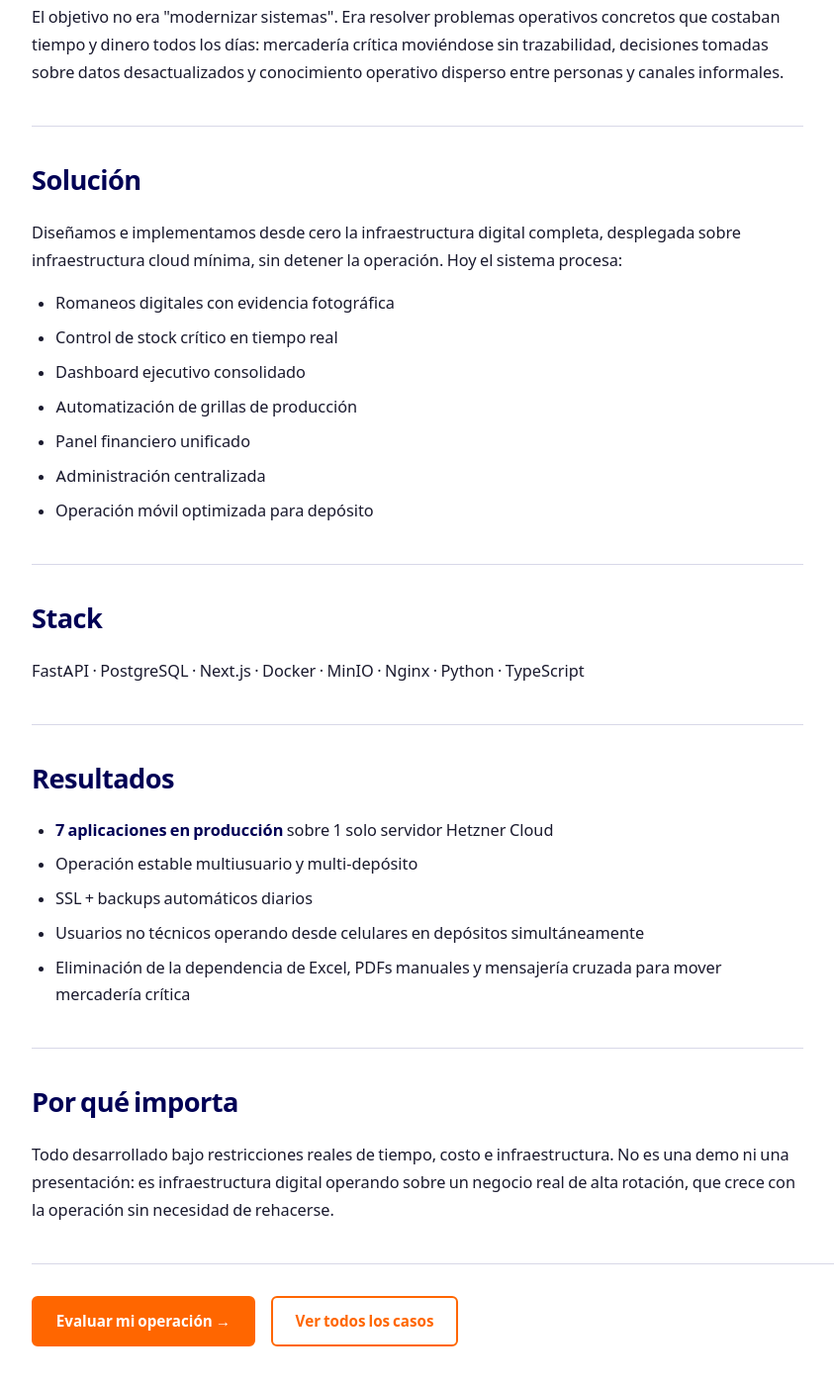
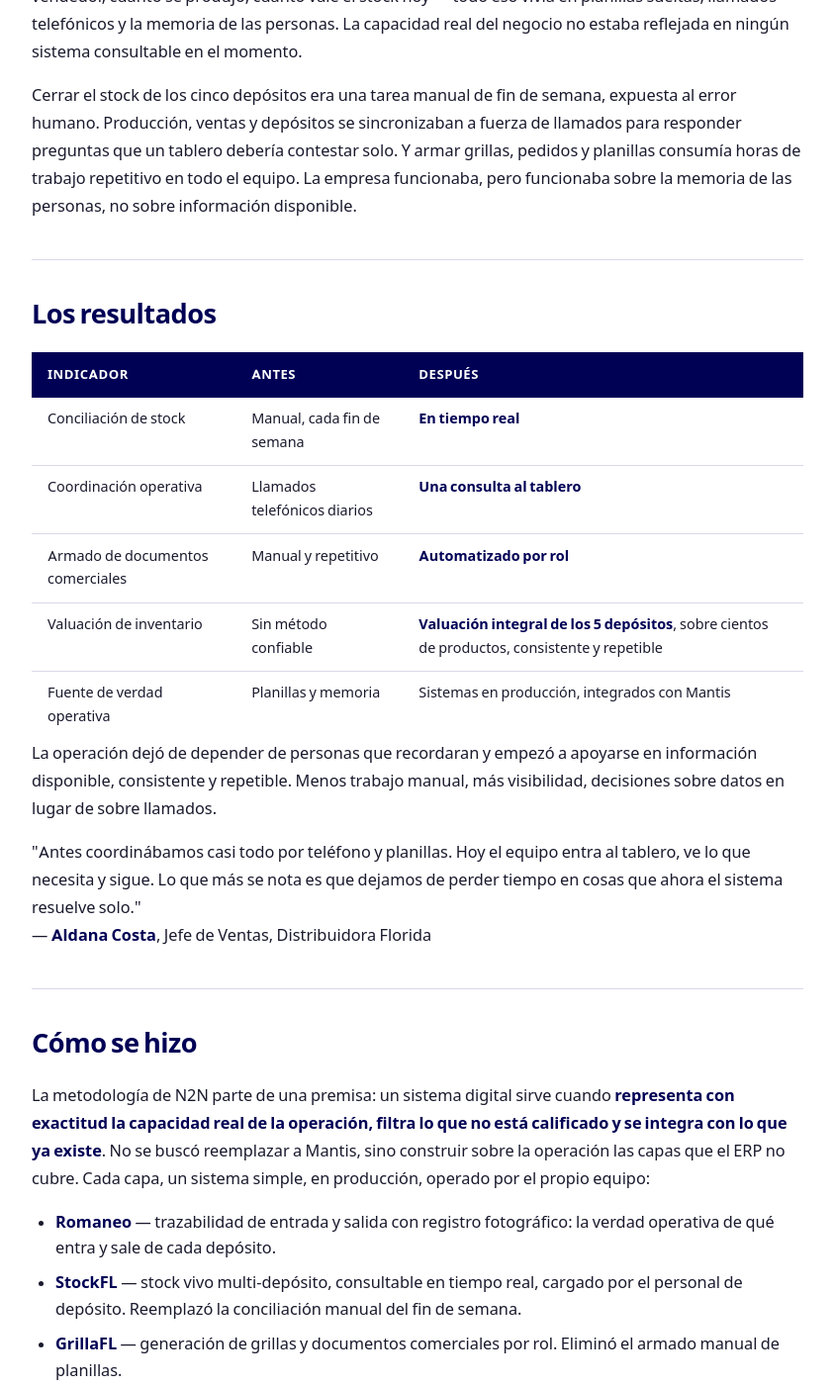
Before and after one commit to testingspecialist/n2n-site, a plain HTML site: page casos/caso-01/index.html in a window 1280 px wide. Shown: the part 1047-2449 px from the top of the page at 99% size, without its empty margins (32-875 px from the left). Drawn offline with Linux system fonts and the light colour scheme.

Commit message:
Reescribe caso-01: nueva narrativa Distribuidora Florida (ecosistema operativo digital)

```diff
--- a/casos/caso-01/index.html
+++ b/casos/caso-01/index.html
@@ -3,32 +3,32 @@
 <head>
 <meta charset="utf-8">
 <meta name="viewport" content="width=device-width,initial-scale=1">
-<title>Caso de Estudio: Reducción de Ruido Comercial en Operaciones Industriales B2B</title>
-<meta name="description" content="Cómo una operación industrial B2B latinoamericana redujo consultas irrelevantes mediante arquitectura de calificación comercial, sin aumentar el presupuesto de marketing.">
+<title>Caso de Estudio: De planillas y llamados a un ecosistema operativo digital</title>
+<meta name="description" content="Cómo Distribuidora Florida pasó de coordinar su operación comercial por teléfono y Excel a un ecosistema operativo digital que representa, filtra y valúa su negocio real, bajo la metodología de Arquitectura Comercial Digital de N2N.">
 <link rel="icon" href="/img/favicon.ico" sizes="any">
 <link rel="icon" href="/img/favicon.svg" type="image/svg+xml">
 <link rel="preload" href="/fonts/Outfit-Variable.woff2" as="font" type="font/woff2" crossorigin>
 <link rel="preload" href="/css/main.css" as="style">
 <link rel="stylesheet" href="/css/main.css">
 <link rel="canonical" href="https://n2n.com.ar/casos/caso-01/">
-<meta property="og:title" content="Caso de Estudio: Reducción de Ruido Comercial en Operaciones Industriales B2B">
-<meta property="og:description" content="Cómo una operación industrial B2B latinoamericana redujo consultas irrelevantes mediante arquitectura de calificación comercial, sin aumentar el presupuesto de marketing.">
+<meta property="og:title" content="Caso de Estudio: De planillas y llamados a un ecosistema operativo digital">
+<meta property="og:description" content="Cómo Distribuidora Florida pasó de coordinar su operación comercial por teléfono y Excel a un ecosistema operativo digital que representa, filtra y valúa su negocio real, bajo la metodología de Arquitectura Comercial Digital de N2N.">
 <meta property="og:url" content="https://n2n.com.ar/casos/caso-01/">
 <meta property="og:type" content="website">
 <meta property="og:image" content="https://n2n.com.ar/img/og-n2n.png">
 <meta name="twitter:card" content="summary_large_image">
-<meta name="twitter:title" content="Caso de Estudio: Reducción de Ruido Comercial en Operaciones Industriales B2B">
-<meta name="twitter:description" content="Cómo una operación industrial B2B latinoamericana redujo consultas irrelevantes mediante arquitectura de calificación comercial, sin aumentar el presupuesto de marketing.">
+<meta name="twitter:title" content="Caso de Estudio: De planillas y llamados a un ecosistema operativo digital">
+<meta name="twitter:description" content="Cómo Distribuidora Florida pasó de coordinar su operación comercial por teléfono y Excel a un ecosistema operativo digital que representa, filtra y valúa su negocio real, bajo la metodología de Arquitectura Comercial Digital de N2N.">
 <meta name="twitter:image" content="https://n2n.com.ar/img/og-n2n.png">
 <script type="application/ld+json">
 {
   "@context": "https://schema.org",
   "@type": "Article",
-  "headline": "Infraestructura Digital Completa para una Distribuidora Mayorista de Carnes",
-  "description": "Cómo Distribuidora Florida SRL pasó de Excel, PDFs y WhatsApp a una plataforma operativa de 7 aplicaciones en producción, sin interrumpir la operación diaria.",
+  "headline": "De planillas y llamados a un ecosistema operativo digital",
+  "description": "Cómo Distribuidora Florida pasó de coordinar su operación comercial por teléfono y Excel a un ecosistema operativo digital que representa, filtra y valúa su negocio real, bajo la metodología de Arquitectura Comercial Digital de N2N.",
   "url": "https://n2n.com.ar/casos/caso-01/",
   "datePublished": "2026-06-11",
-  "dateModified": "2026-06-12",
+  "dateModified": "2026-06-22",
   "author": {
     "@type": "Person",
     "@id": "https://n2n.com.ar/nosotros/#carlos-petit",
@@ -72,40 +72,53 @@
   <div class="container">
     <p class="breadcrumb"><a href="/">Inicio</a><span>›</span><a href="/casos/">Casos</a><span>›</span>Caso 01</p>
     <div class="case-badge">Caso 01</div>
-    <h1 class="hero__h1" id="page-h1">Infraestructura Digital Completa para una Distribuidora Mayorista de Carnes</h1>
-    <p class="hero__lead">Cómo Distribuidora Florida SRL pasó de Excel, PDFs y WhatsApp a una plataforma operativa de 7 aplicaciones en producción, sin interrumpir la operación diaria.</p>
+    <h1 class="hero__h1" id="page-h1">De planillas y llamados a un ecosistema operativo digital</h1>
+    <p class="hero__lead">Cómo Distribuidora Florida pasó de coordinar su operación comercial por teléfono y Excel a un ecosistema operativo digital que representa, filtra y valúa su negocio real — diseñado y operado en producción bajo la metodología de Arquitectura Comercial Digital de N2N.</p>
   </div>
 </section>
 <section class="section bg-white">
   <div class="container">
-    <div class="prose"><h2>Contexto</h2>
-<p><strong>Cliente:</strong> Distribuidora Florida SRL — distribuidora mayorista de carnes con operación multi-depósito y alta rotación diaria en Gran Buenos Aires.<br>
-<strong>Punto de partida:</strong> stock desactualizado, procesos manuales, PDFs armados a mano, trazabilidad débil, información fragmentada entre depósitos y dependencia total de Excel y WhatsApp.</p>
-<h2>El problema real</h2>
-<p>El objetivo no era "modernizar sistemas". Era resolver problemas operativos concretos que costaban tiempo y dinero todos los días: mercadería crítica moviéndose sin trazabilidad, decisiones tomadas sobre datos desactualizados y conocimiento operativo disperso entre personas y canales informales.</p>
-<h2>Solución</h2>
-<p>Diseñamos e implementamos desde cero la infraestructura digital completa, desplegada sobre infraestructura cloud mínima, sin detener la operación. Hoy el sistema procesa:</p>
+    <div class="prose"><p><strong>Cliente:</strong> Distribuidora Florida SRL — mayorista cárnico, 5 depósitos en el Gran Buenos Aires<br>
+<strong>Sector:</strong> Distribución industrial de alimentos (cadena de frío, venta por volumen)<br>
+<strong>Intervención:</strong> Arquitectura Comercial + Plataformas Industriales + Consultoría de Infraestructura<br>
+<strong>Estado:</strong> En producción · primer ciclo completo operando</p>
+<h2>El contexto</h2>
+<p>Distribuidora Florida opera cinco depósitos en el Gran Buenos Aires y vende por volumen a comercios y clientes institucionales. Es una operación industrial clásica: márgenes finos, rotación alta, cadena de frío, y un ERP (Mantis) que sostiene la parte contable pero no la operación comercial del día a día.</p>
+<p>El problema no era de software. Era de <strong>representación</strong>: qué hay en cada depósito, qué pidió cada vendedor, cuánto se produjo, cuánto vale el stock hoy — todo eso vivía en planillas sueltas, llamados telefónicos y la memoria de las personas. La capacidad real del negocio no estaba reflejada en ningún sistema consultable en el momento.</p>
+<p>Cerrar el stock de los cinco depósitos era una tarea manual de fin de semana, expuesta al error humano. Producción, ventas y depósitos se sincronizaban a fuerza de llamados para responder preguntas que un tablero debería contestar solo. Y armar grillas, pedidos y planillas consumía horas de trabajo repetitivo en todo el equipo. La empresa funcionaba, pero funcionaba sobre la memoria de las personas, no sobre información disponible.</p>
+<h2>Los resultados</h2>
+<table>
+<thead>
+<tr><th>Indicador</th><th>Antes</th><th>Después</th></tr>
+</thead>
+<tbody>
+<tr><td>Conciliación de stock</td><td>Manual, cada fin de semana</td><td><strong>En tiempo real</strong></td></tr>
+<tr><td>Coordinación operativa</td><td>Llamados telefónicos diarios</td><td><strong>Una consulta al tablero</strong></td></tr>
+<tr><td>Armado de documentos comerciales</td><td>Manual y repetitivo</td><td><strong>Automatizado por rol</strong></td></tr>
+<tr><td>Valuación de inventario</td><td>Sin método confiable</td><td><strong>Valuación integral de los 5 depósitos</strong>, sobre cientos de productos, consistente y repetible</td></tr>
+<tr><td>Fuente de verdad operativa</td><td>Planillas y memoria</td><td>Sistemas en producción, integrados con Mantis</td></tr>
+</tbody>
+</table>
+<p>La operación dejó de depender de personas que recordaran y empezó a apoyarse en información disponible, consistente y repetible. Menos trabajo manual, más visibilidad, decisiones sobre datos en lugar de sobre llamados.</p>
+<blockquote>
+<p>"Antes coordinábamos casi todo por teléfono y planillas. Hoy el equipo entra al tablero, ve lo que necesita y sigue. Lo que más se nota es que dejamos de perder tiempo en cosas que ahora el sistema resuelve solo."<br>
+— <strong>Aldana Costa</strong>, Jefe de Ventas, Distribuidora Florida</p>
+</blockquote>
+<h2>Cómo se hizo</h2>
+<p>La metodología de N2N parte de una premisa: un sistema digital sirve cuando <strong>representa con exactitud la capacidad real de la operación, filtra lo que no está calificado y se integra con lo que ya existe</strong>. No se buscó reemplazar a Mantis, sino construir sobre la operación las capas que el ERP no cubre. Cada capa, un sistema simple, en producción, operado por el propio equipo:</p>
 <ul>
-<li>Romaneos digitales con evidencia fotográfica</li>
-<li>Control de stock crítico en tiempo real</li>
-<li>Dashboard ejecutivo consolidado</li>
-<li>Automatización de grillas de producción</li>
-<li>Panel financiero unificado</li>
-<li>Administración centralizada</li>
-<li>Operación móvil optimizada para depósito</li>
+<li><strong>Romaneo</strong> — trazabilidad de entrada y salida con registro fotográfico: la verdad operativa de qué entra y sale de cada depósito.</li>
+<li><strong>StockFL</strong> — stock vivo multi-depósito, consultable en tiempo real, cargado por el personal de depósito. Reemplazó la conciliación manual del fin de semana.</li>
+<li><strong>GrillaFL</strong> — generación de grillas y documentos comerciales por rol. Eliminó el armado manual de planillas.</li>
+<li><strong>ValorFL</strong> — valuación contable a Precio Promedio Ponderado, consolidando los cinco depósitos sobre cientos de productos, con ingesta desde Mantis.</li>
+<li><strong>Tablero</strong> — visibilidad ejecutiva integrada. Reemplazó la coordinación telefónica por una sola fuente de consulta.</li>
 </ul>
-<h2>Stack</h2>
-<p>FastAPI · PostgreSQL · Next.js · Docker · MinIO · Nginx · Python · TypeScript</p>
-<h2>Resultados</h2>
-<ul>
-<li><strong>7 aplicaciones en producción</strong> sobre 1 solo servidor Hetzner Cloud</li>
-<li>Operación estable multiusuario y multi-depósito</li>
-<li>SSL + backups automáticos diarios</li>
-<li>Usuarios no técnicos operando desde celulares en depósitos simultáneamente</li>
-<li>Eliminación de la dependencia de Excel, PDFs manuales y mensajería cruzada para mover mercadería crítica</li>
-</ul>
-<h2>Por qué importa</h2>
-<p>Todo desarrollado bajo restricciones reales de tiempo, costo e infraestructura. No es una demo ni una presentación: es infraestructura digital operando sobre un negocio real de alta rotación, que crece con la operación sin necesidad de rehacerse.</p></div>
+<p>El criterio de diseño fue deliberado: <strong>simplicidad antes que flexibilidad, automatización antes que trabajo manual.</strong> Lo justo que cada problema necesita: nada construido que se pudiera comprar mejor hecho, nada comprado que tapara la operación real en vez de representarla. La integración con Mantis es de solo lectura, sin duplicar la fuente contable.</p>
+<h2>La línea de tiempo</h2>
+<p>La intervención arrancó en <strong>noviembre de 2025</strong> y se entregó por capas: cada sistema entró en producción cuando estuvo listo y validado por el equipo que lo usa, ajustándose con uso real antes de sumar el siguiente. Hoy el ecosistema opera completo.</p>
+<h2>Qué significa para una operación similar</h2>
+<p>Si dirigís una distribuidora, una importadora o una operación industrial que vende por volumen y reconocés el patrón — stock que vive en planillas, coordinación por teléfono, un ERP que no cubre lo comercial, inventario que no sabés cuánto vale hoy — el problema no es falta de software. Es falta de una estructura digital que represente tu operación real.</p>
+<p>Distribuidora Florida no es un cliente con un caso bonito: es la operación donde <strong>la metodología se construyó, se prueba y se opera todos los días.</strong></p></div>
     <div style="margin-top:var(--s10);padding-top:var(--s8);border-top:1px solid var(--border);display:flex;gap:var(--s4);flex-wrap:wrap">
       <a href="/contacto/" class="btn btn--primary">Evaluar mi operación →</a>
       <a href="/casos/" class="btn btn--ghost">Ver todos los casos</a>
```
Also changed, not shown: casos/index.html (+2 -2 lines).
